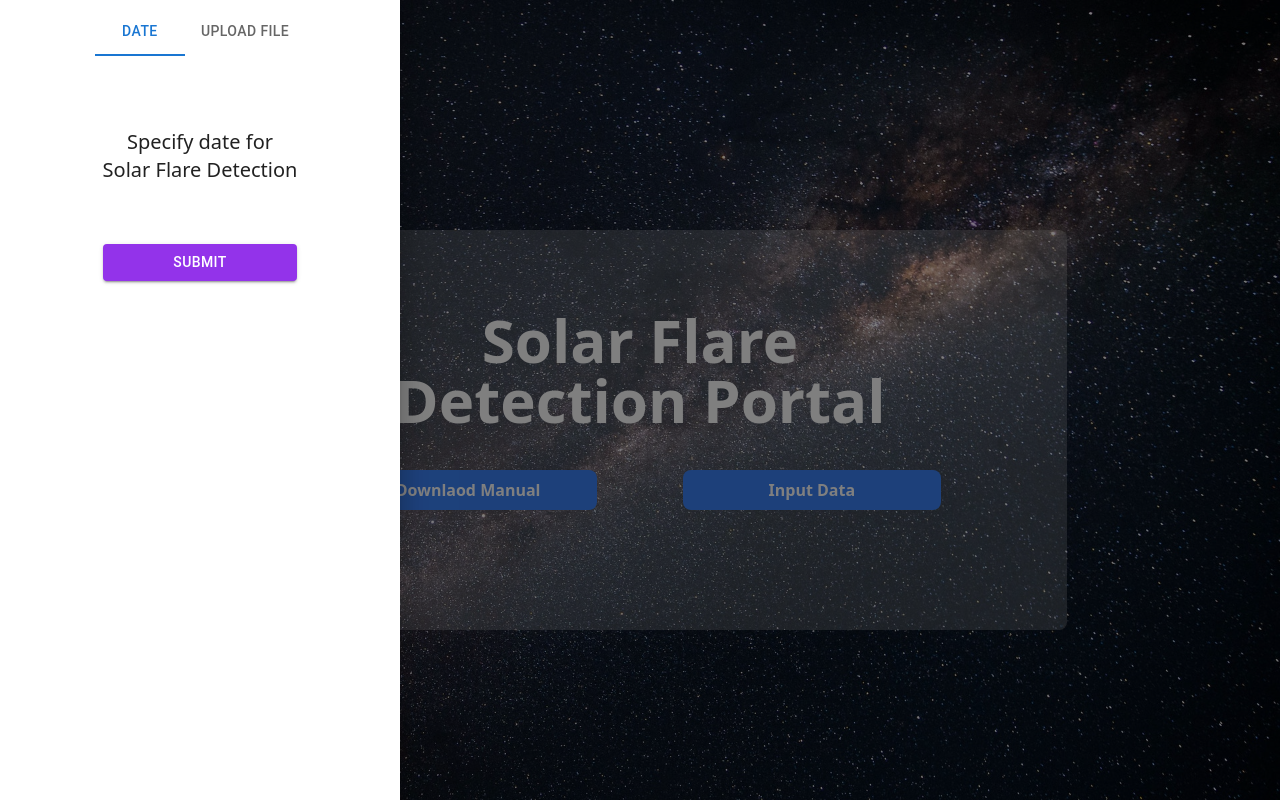
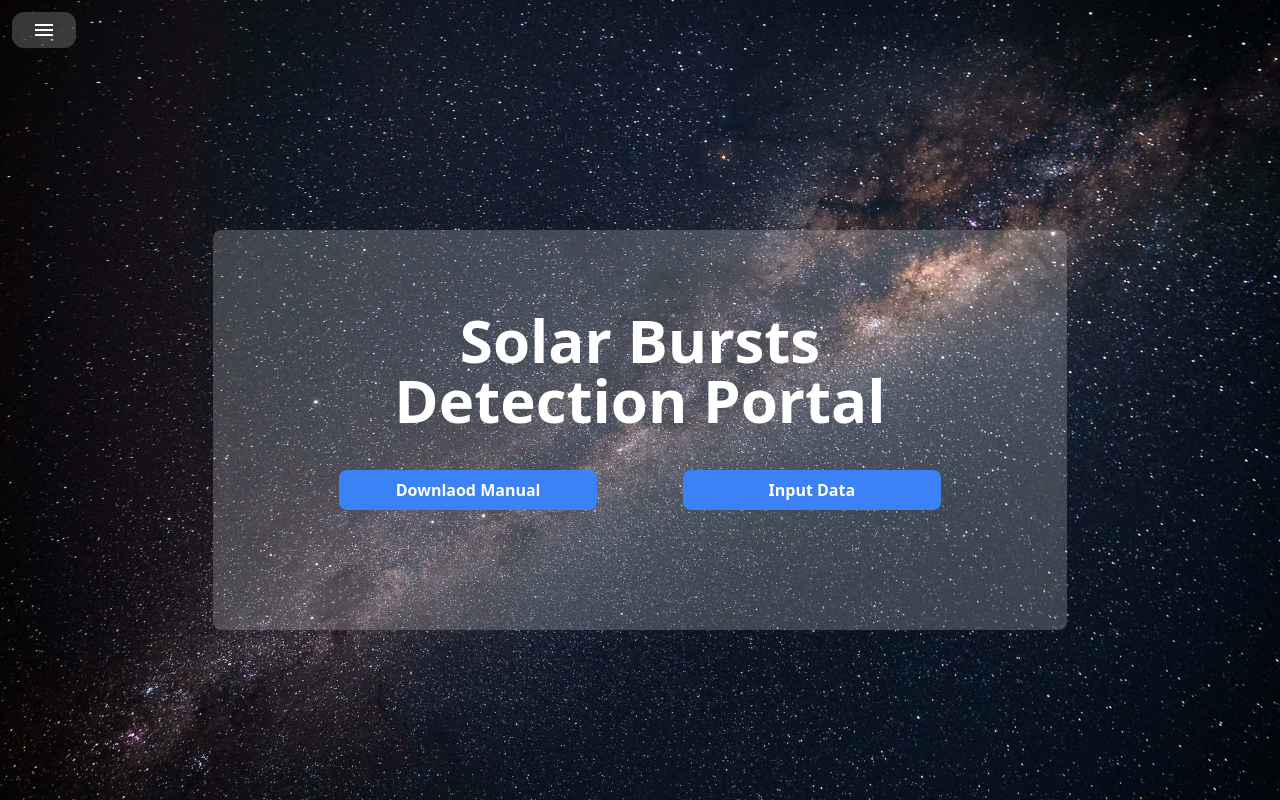
Before and after one commit to aadarshkt/inter_iit, a React (Create React App) app in the folder web_application/client/: page / in a window 1280 px wide. Built offline with nearby package versions, Linux system fonts and the light colour scheme; what chartjs-plugin-zoom would draw is missing.

Commit message:
ui changes

```diff
--- a/web_application/client/public/index.html
+++ b/web_application/client/public/index.html
@@ -9,7 +9,7 @@
       content="ISRO solar flare detection portal"
     />
     <link rel="icon" type="image/png" href="/isro.png">
-    <title>ISRO solar flare detection portal</title>
+    <title>ISRO solar bursts detection portal</title>
   </head>
   <body>
     <noscript>You need to enable JavaScript to run this app.</noscript>
--- a/web_application/client/src/App.jsx
+++ b/web_application/client/src/App.jsx
@@ -8,7 +8,7 @@ import { parseCSV } from "./utils/parseCSV";
 
 const App = () => {
   const [state, setState] = useState({
-    left: true,
+    left: false,
   });
 
   const [chartVisibility, setChartVisibility] = useState(false);
@@ -50,7 +50,7 @@ const App = () => {
         chartResults={handleChartResults}
       />
       <div className="flex grow">
-        {chartData.length == 0 ? (
+        {chartData.length === 0 ? (
           <Welcome onClickInputData={toggleDrawer} />
         ) : (
           <p className="text-white">Data to be shown</p>
--- /dev/null
+++ b/web_application/client/src/components/MiniSpinner.jsx
@@ -0,0 +1,20 @@
+import React from 'react';
+import CircularProgress from '@mui/material/CircularProgress';
+
+function MiniSpinner(props) {
+  const { size } = props;
+  return (
+    <CircularProgress
+      size={size || 24}
+      style={{
+        position: 'absolute',
+        top: '50%',
+        left: '50%',
+        marginTop: -12,
+        marginLeft: -12,
+      }}
+    />
+  );
+}
+
+export default MiniSpinner;
--- a/web_application/client/src/components/Sidebar.jsx
+++ b/web_application/client/src/components/Sidebar.jsx
@@ -7,7 +7,7 @@ import { useDropzone } from "react-dropzone";
 import DateAdapter from "@mui/lab/AdapterDateFns";
 import LocalizationProvider from "@mui/lab/LocalizationProvider";
 import DesktopDatePicker from "@mui/lab/DesktopDatePicker";
-import { TextField, Typography } from "@mui/material";
+import { TextField } from "@mui/material";
 import { postFile } from "../api";
 import Tabs from "@mui/material/Tabs";
 import Tab from "@mui/material/Tab";
--- a/web_application/client/src/components/Welcome.jsx
+++ b/web_application/client/src/components/Welcome.jsx
@@ -4,7 +4,7 @@ const Welcome = ({ onClickInputData }) => {
   return (
     <div className="w-full flex flex-col items-center justify-center">
       <div className="flex flex-col w-2/3 items-center justify-center bg-white/20 pt-20 pb-20 rounded-lg">
-        <p className="text-white text-6xl font-bold">Solar Flare</p>
+        <p className="text-white text-6xl font-bold">Solar Bursts</p>
         <p className="text-white text-6xl font-bold"> Detection Portal</p>
         <div className="flex p-10 w-full justify-evenly">
           <button className="pl-5 font-bold w-1/3 pr-5 pt-2 pb-2 bg-blue-500 rounded-lg text-white">
```
